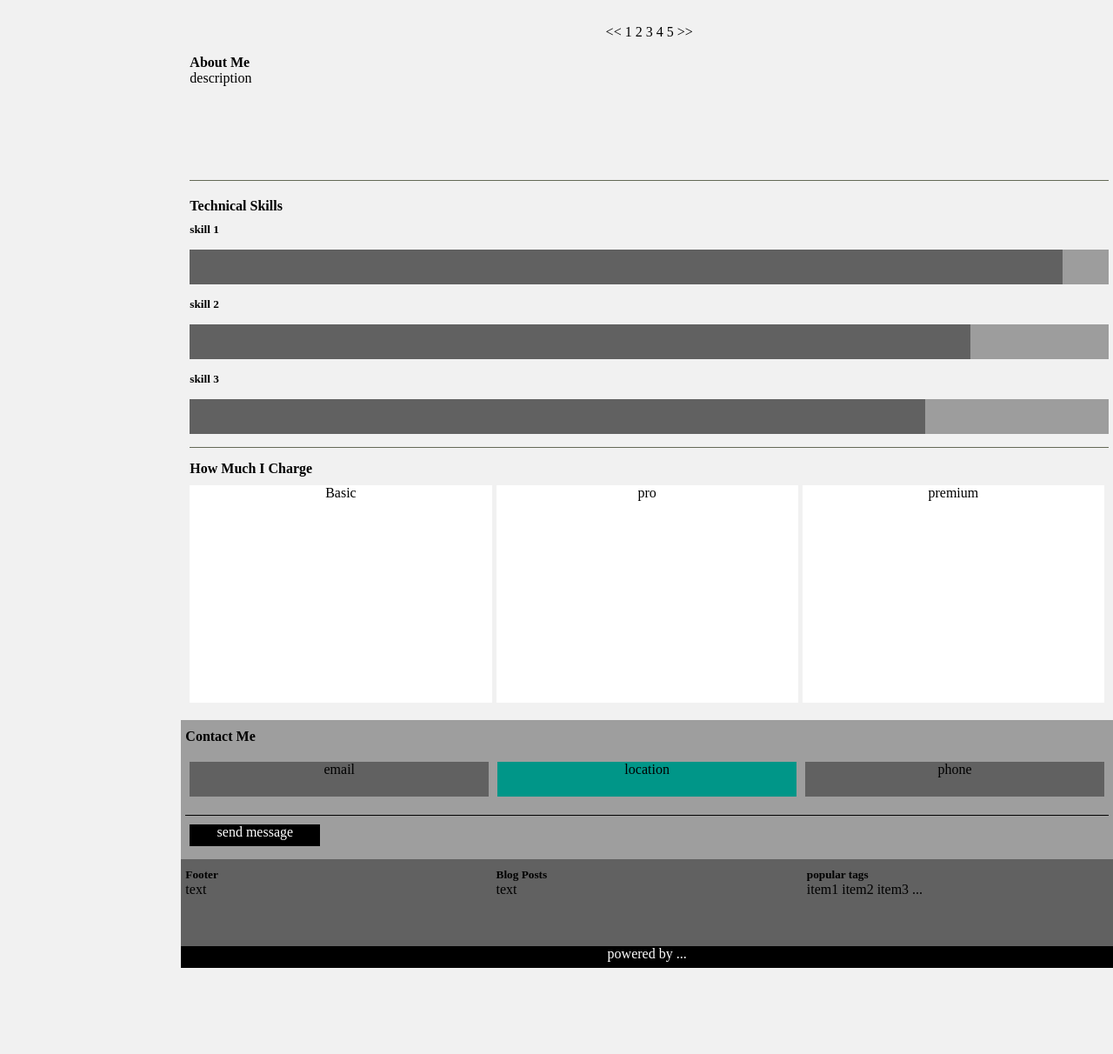
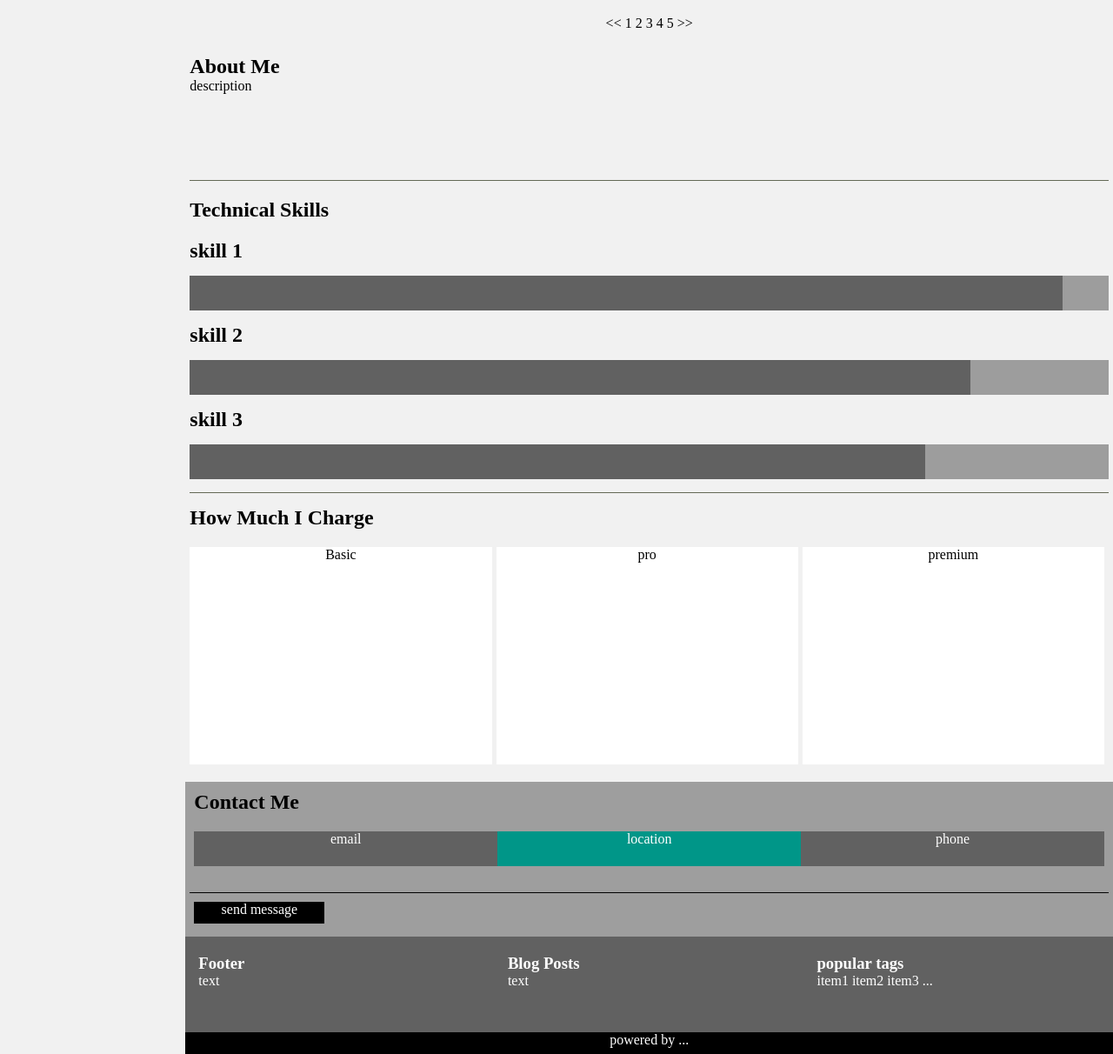
Before and after one commit to Marjan-Tj/Task_02, a plain HTML site: page index.html in a window 1280 px wide. Shown: the part 722-1934 px from the top of the page at 87% size. Before the commit the page ends 1835 px from the top, so only its background shows below. Drawn offline with Linux system fonts and the light colour scheme.

Commit message:
clear attribute & semantic tags modified

```diff
--- a/index.html
+++ b/index.html
@@ -11,7 +11,6 @@
   <body>
 
     <div class="wrapper">
-      <div class="row">
 
         <!-- A- sidebar -->
         <aside id="sidebar" class="col-xs-12 col-sm-2">
@@ -22,146 +21,131 @@
         <main id="content" class="col-xs-12 col-sm-10">
 
           <!-- B1- portfolio -->
-          <div class="row">
-            <div class="col-xs-12">
-              <header id="portfolio">
-                <h4>My Portfolio</h4>
+            <section id="portfolio">
+              <h1>My Portfolio</h1>
               <nav>item1 item2 item3</nav>
-              </header>
-            </div>
-          </div>
+            </section>
 
           <!-- B2- images -->
-          <div class="row">
             <section id="album">
 
               <div class="col-xs-12 col-sm-6 col-md-4">
                 <article class="album_container">
                   <img src="#" title="img1" />
-                  <h3>title</h3>
-                  <p>text</p>
+                  <h1>title1</h1>
+                  <p>text1</p>
                 </article>
               </div>
 
               <div class="col-xs-12 col-sm-6 col-md-4">
                 <article class="album_container">
                   <img src="#" title="img2" />
-                  <h3>title</h3>
-                  <p>text</p>
+                  <h1>title2</h1>
+                  <p>text2</p>
                 </article>
               </div>
 
               <div class="col-xs-12 col-sm-6 col-md-4">
                 <article class="album_container">
                   <img src="#" title="img3" />
-                  <h3>title</h3>
-                  <p>text</p>
+                  <h1>title3</h1>
+                  <p>text3</p>
                 </article>
               </div>
 
               <div class="col-xs-12 col-sm-6 col-md-4">
                 <article class="album_container">
                   <img src="#" title="img4" />
-                  <h3>title</h3>
-                  <p>text</p>
+                  <h1>title4</h1>
+                  <p>text4</p>
                 </article>
               </div>
 
               <div class="col-xs-12 col-sm-6 col-md-4">
                 <article class="album_container">
                   <img src="#" title="img5" />
-                  <h3>title</h3>
-                  <p>text</p>
+                  <h1>title5</h1>
+                  <p>text5</p>
                 </article>
               </div>
 
               <div class="col-xs-12 col-sm-6 col-md-4">
                 <article class="album_container">
                   <img src="#" title="img6" />
-                  <h3>title</h3>
-                  <p>text</p>
+                  <h1>title6</h1>
+                  <p>text6</p>
                 </article>
               </div>
+
+              <div id="pagination"><< 1 2 3 4 5 >></div>
+
             </section>
 
-            <div class="col-xs-12">
-              <div id="pagination"><< 1 2 3 4 5 >></div>
-            </div>
-
-          </div>
 
           <!-- B3- about me -->
-          <div class="row">
-            <div class="col-xs-12">
-              <article id="about_container">
-                <h4>About Me</h4>
+            <section id="about">
+              <h1>About Me</h1>
               <p>description</p>
-              </article>
-            </div>
-          </div>
+            </section>
 
-          <!-- b4- technical skills -->
-          <div class="row">
-            <div class="col-xs-12">
-              <section id="skills_container">
+          <!-- B4- technical skills -->
+            <section id="skills">
 
-                <h4>Technical Skills</h4>
+              <h1>Technical Skills</h1>
 
-                <article>
-                  <h5>skill 1</h5>
+              <article class="skills_container">
+                <h2>skill 1</h2>
                 <div class="progress_bar">
                   <div id="progress1"></div>
                 </div>
               </article>
 
-                <article>
-                  <h5>skill 2</h5>
+              <article class="skills_container">
+                <h2>skill 2</h2>
                 <div class="progress_bar">
                   <div id="progress2"></div>
                 </div>
               </article>
 
-                <article>
-                  <h5>skill 3</h5>
+              <article class="skills_container">
+                <h2>skill 3</h2>
                 <div class="progress_bar">
                   <div id="progress3"></div>
                 </div>
               </article>
 
             </section>
-            </div>
-          </div>
 
           <!-- B5- charge -->
-          <div class="row">
-            <section id="charge_container">
+            <section id="charge">
 
-              <h4>How Much I Charge</h4>
+              <h1>How Much I Charge</h1>
 
               <div class="col-xs-12 col-sm-4">
-                <article class="charge_item">Basic</article>
+                <article class="charge_container">Basic</article>
               </div>
 
               <div class="col-xs-12 col-sm-4">
-                <article class="charge_item">pro</article>
+                <article class="charge_container">pro</article>
               </div>
 
               <div class="col-xs-12 col-sm-4">
-                <article class="charge_item">premium</article>
+                <article class="charge_container">premium</article>
               </div>
 
             </section>
-          </div>
 
-          <!-- C- contact/footer -->
+        </main>
+
+        <!-- C- footer -->
         <footer>
 
           <!-- C1- contact me -->
-            <div class="row">
           <section id="contact">
 
-                <div id="contact_container">
-                  <h4>Contact Me</h4>
+            <div id="contact_container" class="clearfix">
+
+              <h1>Contact Me</h1>
 
               <div class="col-xs-12 col-sm-4">
                 <div class="contact_item" id="email">email</div>
@@ -177,55 +161,45 @@
             </div>
 
           </section>
-            </div>
 
           <!-- C2- send message -->
-            <div class="row">
-              <section id="send-container">
+          <section id="send_message">
             <div id="bottom">send message</div>
           </section>
-            </div>
 
           <!-- C3- details -->
-            <div class="row">
-              <section id="details_container">
+          <section id="details" class="clearfix">
 
             <div class="col-xs-12 col-sm-6 col-md-4">
-                  <article class="details_item" id="footer">
-                    <h5>Footer</h5>
+              <article class="details_container" id="footer">
+                <h1>Footer</h1>
                 <p>text</p>
               </article>
             </div>
 
             <div class="col-xs-12 col-sm-6 col-md-4">
-                  <article class="details_item" id="posts">
-                    <h5>Blog Posts</h5>
+              <article class="details_container" id="posts">
+                <h1>Blog Posts</h1>
                 <div>text</div>
               </article>
             </div>
 
             <div class="col-xs-12 col-sm-12 col-md-4">
-                  <article class="details_item" id="tags">
-                    <h5>popular tags</h5>
+              <article class="details_container" id="tags">
+                <h1>popular tags</h1>
                 <span>item1 item2 item3 ...</span>
               </article>
             </div>
 
           </section>
-            </div>
 
           <!-- C4- power -->
-            <div class="row">
-              <section id="power_container">
+          <section id="power">
             <p>powered by ...</p>
           </section>
-            </div>
 
         </footer>
 
-        </main>
-
-      </div>
     </div>
 
   </body>
--- a/style.css
+++ b/style.css
@@ -11,10 +11,10 @@ body {
   float: left;
 }
 
-.row::after {
-  content: " ";
-  display: block;
+.clearfix::after {
+  content: "";
   clear: both;
+  display: table;
 }
 
 #sidebar {
@@ -44,28 +44,28 @@ body {
 }
 
 #pagination {
-  height: 30px;
+  height: 50px;
   margin: 10px 5px 5px 5px;
-  padding-top: 5px;
-  text-align: center;
+  padding-top: 15px;
+  clear: left;
 }
 
-#about_container {
+#about {
   height: 150px;
   border-bottom: 1px solid rgb(100, 105, 86);
   margin: 0 5px 5px 5px;
   padding-top: 5px;
 }
 
-#skills_container {
+#skills {
   padding-top: 5px;
   border-bottom: 1px solid rgb(100, 105, 86);
   margin: 0 5px 5px 5px;
 }
 
-#skills_container h4 {
+#skills h1 {
   padding-top: 10px;
-  padding-bottom: 10px;
+  padding-bottom: 20px;
 }
 
 .progress_bar {
@@ -93,20 +93,24 @@ body {
   background-color: #616161;
 }
 
-#charge_container {
+#charge {
   margin: 0 5px 5px 5px;
 }
 
-#charge_container h4 {
+#charge h1 {
   padding-top: 10px;
-  padding-bottom: 10px;
+  padding-bottom: 20px;
 }
 
-.charge_item {
+.charge_container {
   height: 250px;
   margin: 0 5px 5px 0;
   text-align: center;
   background-color: #fff;
+}
+
+footer {
+  clear: left;
 }
 
 #contact {
@@ -114,35 +118,36 @@ body {
 }
 
 #contact_container {
-  height: 190px;
   margin: 15px 5px 0 5px;
+  padding: 0 5px 30px 5px;
   border-bottom: 1px solid black;
 }
 
-#contact_container h4 {
+#contact_container h1 {
   padding-top: 10px;
   padding-bottom: 20px;
 }
 
 .contact_item {
-  margin: 0 5px;
   height: 40px;
   background-color: #616161;
   text-align: center;
+  color: white;
 }
 
 #location {
   background-color: #009688;
 }
 
-#send-container {
+#send_message {
+  clear: left;
   height: 50px;
   background-color: #9e9e9e;
   padding-top: 10px;
   padding-left: 10px;
 }
 
-#send-container #bottom {
+#send_message #bottom {
   height: 25px;
   width: 150px;
   color: white;
@@ -150,25 +155,25 @@ body {
   background-color: black;
 }
 
-#details_container {
-  height: 280px;
+#details {
   background-color: #616161;
-  padding-top: 10px;
+  padding-top: 20px;
   padding-bottom: 5px;
 }
 
-.details_item {
+.details_container {
   margin: 0 5px 5px 5px;
+  padding-left: 10px;
   height: 80px;
+  color: white;
 }
 
-#power_container {
+#power {
   background-color: black;
   color: white;
   text-align: center;
   height: 25px;
 }
-
 
 /* responsive ...............................*/
 
@@ -183,28 +188,11 @@ body {
   }
 
   #pagination {
-    margin-top: 20px;
+    margin-top: 25px;
   }
 
   footer {
-    margin-left: -5px;
-  }
-
-  #contact_container {
-    height: 110px;
-  }
-
-  #details_container {
-    height: 180px;
+    float: right;
+    width: 83.33333333%;
   }
 }
-
-@media screen and (min-width: 960px) {
-  #details_container {
-    height: 100px;
-  }
-
-  footer {
-    margin-left: -5px;
-  }
-}
```
Lines whose indentation alone changed are shown as unchanged.
